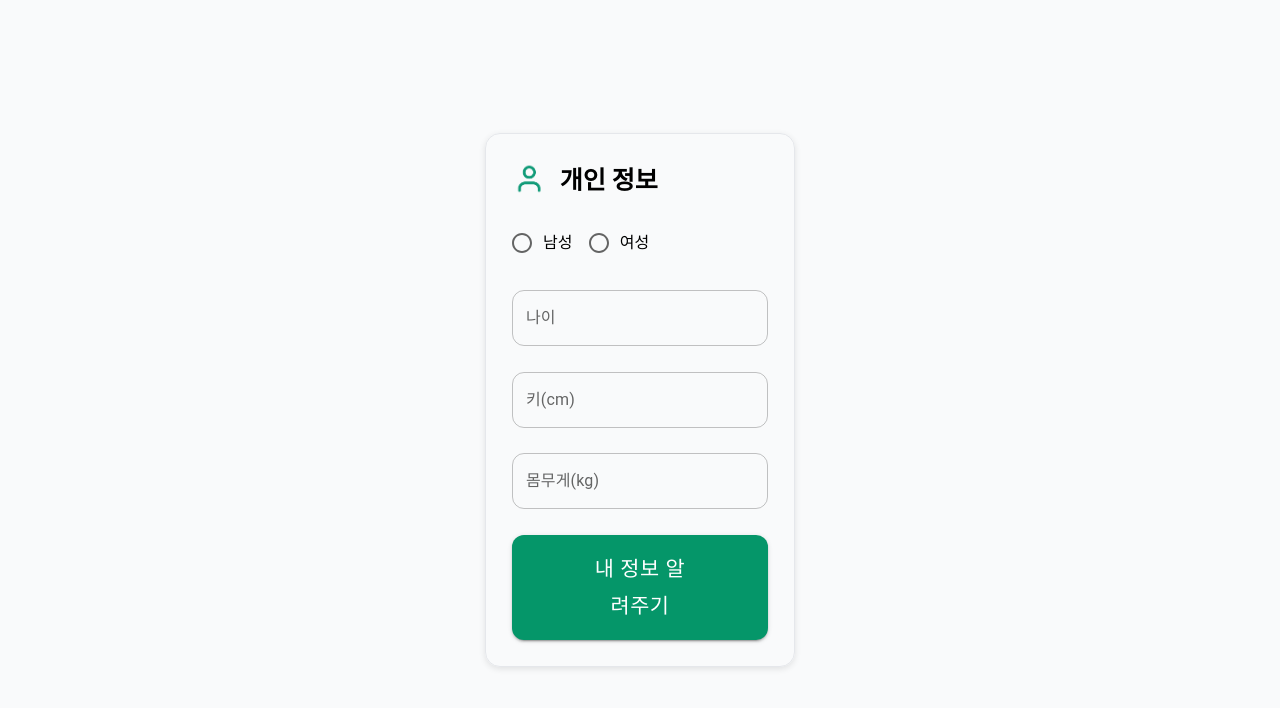
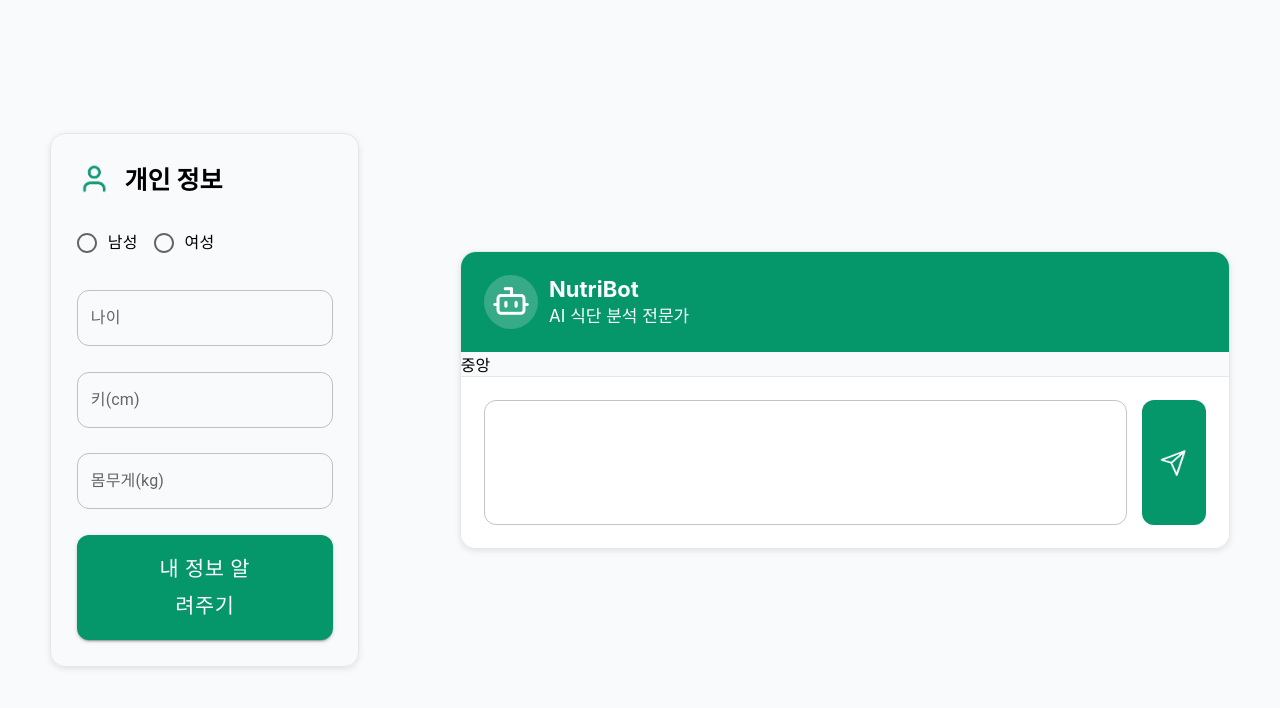
Before and after one commit to Nico-NaeCoding/nutriBot, a React (Create React App) app in the folder client/: page /chat in a window 1280 px wide. Shown: the top 708 px of the page. Built offline with nearby package versions, Linux system fonts and the light colour scheme.

Commit message:
desgin: top, botton 디자인 작업

```diff
--- a/client/src/Pages/ChatPage/ChatPage.js
+++ b/client/src/Pages/ChatPage/ChatPage.js
@@ -1,9 +1,25 @@
 import { useState } from "react";
 
-import { Container, PersonalInfoContainer, PersonalInfoTitle, TitleImage } from "./ChatPage.style.js";
+import {
+    Container,
+    PersonalInfoContainer,
+    PersonalInfoTitle,
+    TitleImage,
+    ChattingContainer,
+    ChattingTop,
+    TopIcon,
+    TopTitleAndDes,
+    TopTitle,
+    TopDescription,
+    ChattingCenter,
+    ChattingBottom,
+    SendImage,
+} from "./ChatPage.style.js";
 import CustomButton from "../../Component/CustomButton/CustomButton.js";
 import CustomRadio from "../../Component/CustomRadio/CustomRadio.js";
 import CustomInput from "../../Component/CustomInput/CustomInput.js";
+import { TextField } from "@mui/material";
+import { Button } from "@mui/material";
 
 function ChatPage() {
     const [gender, setGender] = useState("");
@@ -32,6 +48,47 @@ function ChatPage() {
                 <CustomInput label="몸무게(kg)" value={weight} onChange={(e) => setWeight(e.target.value)} />
                 <CustomButton ButtonMessage="내 정보 알려주기" fullWidth />
             </PersonalInfoContainer>
+
+            {/* 채팅창 */}
+            <ChattingContainer>
+                <ChattingTop>
+                    <TopIcon src="./images/white.png" />
+                    <TopTitleAndDes>
+                        <TopTitle>NutriBot</TopTitle>
+                        <TopDescription>AI 식단 분석 전문가</TopDescription>
+                    </TopTitleAndDes>
+                </ChattingTop>
+                <ChattingCenter>중앙</ChattingCenter>
+                <ChattingBottom>
+                    <TextField
+                        fullWidth
+                        multiline
+                        minRows={4}
+                        sx={{
+                            "& .MuiOutlinedInput-root": {
+                                "& fieldset": {
+                                    borderRadius: "12px",
+                                },
+                                "&.Mui-focused fieldset": {
+                                    borderColor: "#059669",
+                                },
+                            },
+                        }}
+                    />
+                    <Button
+                        sx={{
+                            backgroundColor: "#059669",
+                            "&:hover": {
+                                backgroundColor: "#047857",
+                            },
+
+                            borderRadius: "12px",
+                        }}
+                    >
+                        <SendImage src="./images/upload.png" />
+                    </Button>
+                </ChattingBottom>
+            </ChattingContainer>
         </Container>
     );
 }
--- a/client/src/Pages/ChatPage/ChatPage.style.js
+++ b/client/src/Pages/ChatPage/ChatPage.style.js
@@ -3,7 +3,7 @@ import styled from "styled-components";
 export const Container = styled.div`
     display: flex;
     align-items: center;
-    justify-content: center;
+    justify-content: space-around;
     width: 100%;
     height: 100vh;
     background-color: #f9fafb;
@@ -33,3 +33,64 @@ export const PersonalInfoTitle = styled.div`
 export const TitleImage = styled.img`
     width: 35px;
 `;
+
+export const ChattingContainer = styled.div`
+    display: flex;
+    flex-direction: column;
+    width: 60%;
+    border: 1px solid #e5e7eb;
+    box-shadow: 0 2px 6px rgba(0, 0, 0, 0.1);
+    border-radius: 15px;
+`;
+
+export const ChattingTop = styled.div`
+    display: flex;
+    background-color: #059669;
+    gap: 1.5%;
+    border-top-left-radius: 15px;
+    border-top-right-radius: 15px;
+    padding: 3%;
+`;
+
+export const TopIcon = styled.img`
+    width: 40px;
+    height: 40px;
+    background-color: #37ab87;
+    padding: 1%;
+    border-radius: 100%;
+`;
+
+export const TopTitleAndDes = styled.div`
+    color: white;
+    display: flex;
+    flex-direction: column;
+    justify-content: center;
+`;
+
+export const TopTitle = styled.div`
+    font-weight: bold;
+    font-size: 22px;
+`;
+
+export const TopDescription = styled.div`
+    font-size: 17px;
+`;
+
+export const ChattingCenter = styled.div`
+    display: flex;
+    width: 100%;
+`;
+
+export const ChattingBottom = styled.div`
+    display: flex;
+    padding: 3%;
+    gap: 2%;
+    background-color: white;
+    border-bottom-left-radius: 15px;
+    border-bottom-right-radius: 15px;
+    border-top: 1px solid #e5e7eb;
+`;
+
+export const SendImage = styled.img`
+    width: 30px;
+`;
```
Also changed, not shown: client/public/images/upload.png (added), client/public/images/white.png (added).
